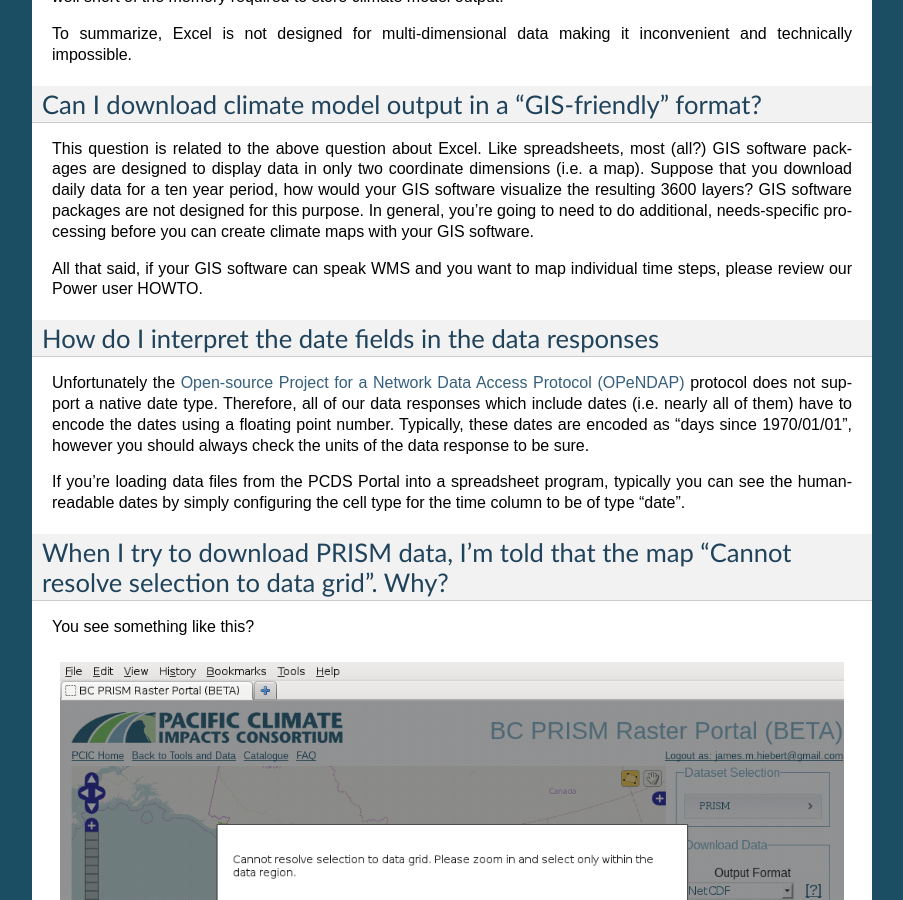
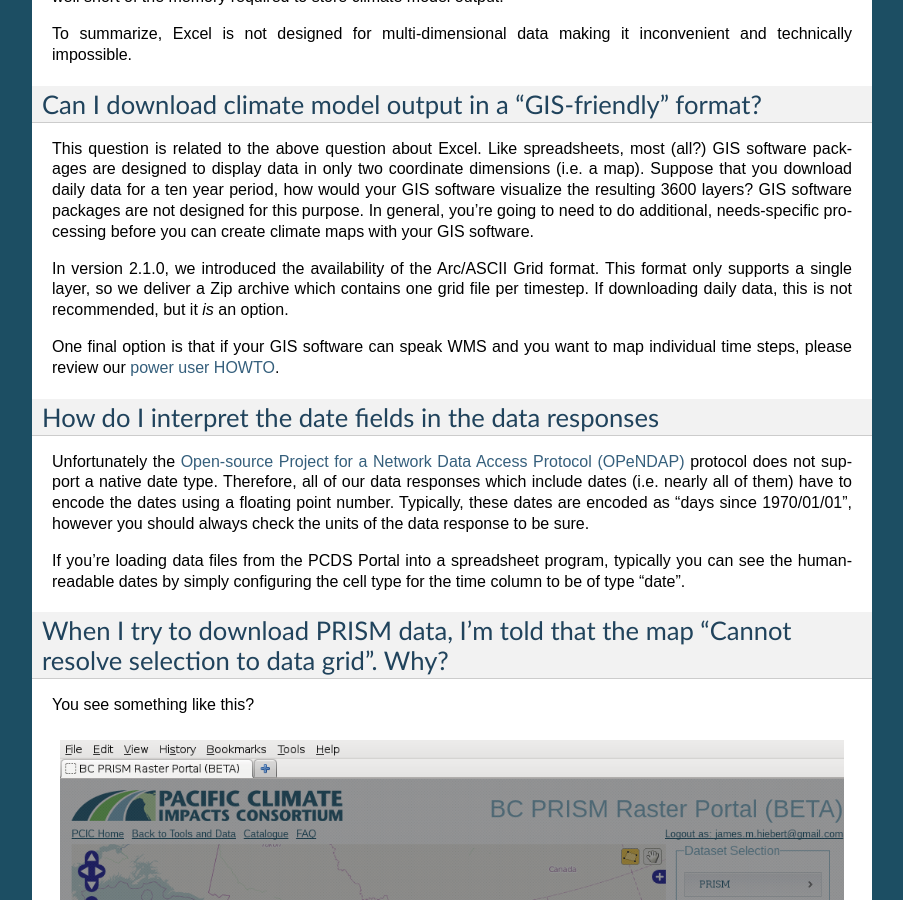
Before and after one commit to pacificclimate/pdp, a Sphinx documentation site: the page built from doc/source/faq.rst, in a window 1280 px wide and 900 px high, scrolled down 1115 px. Shown: the whole window, without its empty margins (198-1101 px from the left). Built offline with Sphinx 7.4.7, drawn with Linux system fonts in a browser that asks for light colours.

Commit message:
Updated FAQ question about "GIS-friendly" data formats to reflect the available Arc ASCII grid format.

```diff
--- a/doc/source/faq.rst
+++ b/doc/source/faq.rst
@@ -34,7 +34,9 @@
 
 This question is related to the above question about Excel. Like spreadsheets, most (all?) GIS software packages are designed to display data in only two coordinate dimensions (i.e. a map). Suppose that you download daily data for a ten year period, how would your GIS software visualize the resulting 3600 layers? GIS software packages are not designed for this purpose. In general, you're going to need to do additional, needs-specific processing before you can create climate maps with your GIS software.
 
-All that said, if your GIS software can speak WMS and you want to map individual time steps, please review our Power user HOWTO.
+In version 2.1.0, we introduced the availability of the Arc/ASCII Grid format. This format only supports a single layer, so we deliver a Zip archive which contains one grid file per timestep. If downloading daily data, this is not recommended, but it *is* an option.
+
+One final option is that if your GIS software can speak WMS and you want to map individual time steps, please review our :ref:`power user HOWTO <power-user>`.
 
 How do I interpret the date fields in the data responses
 --------------------------------------------------------
```
